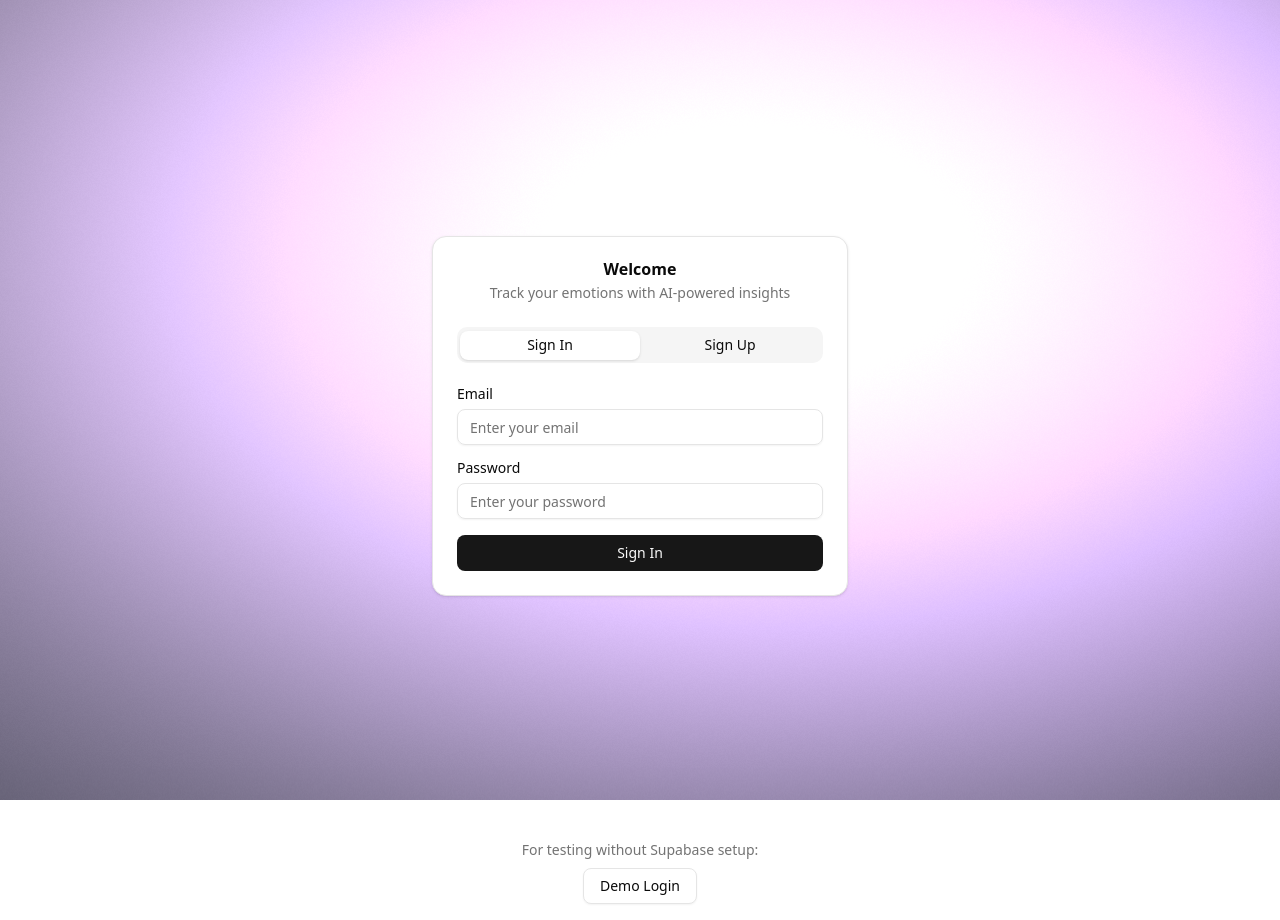
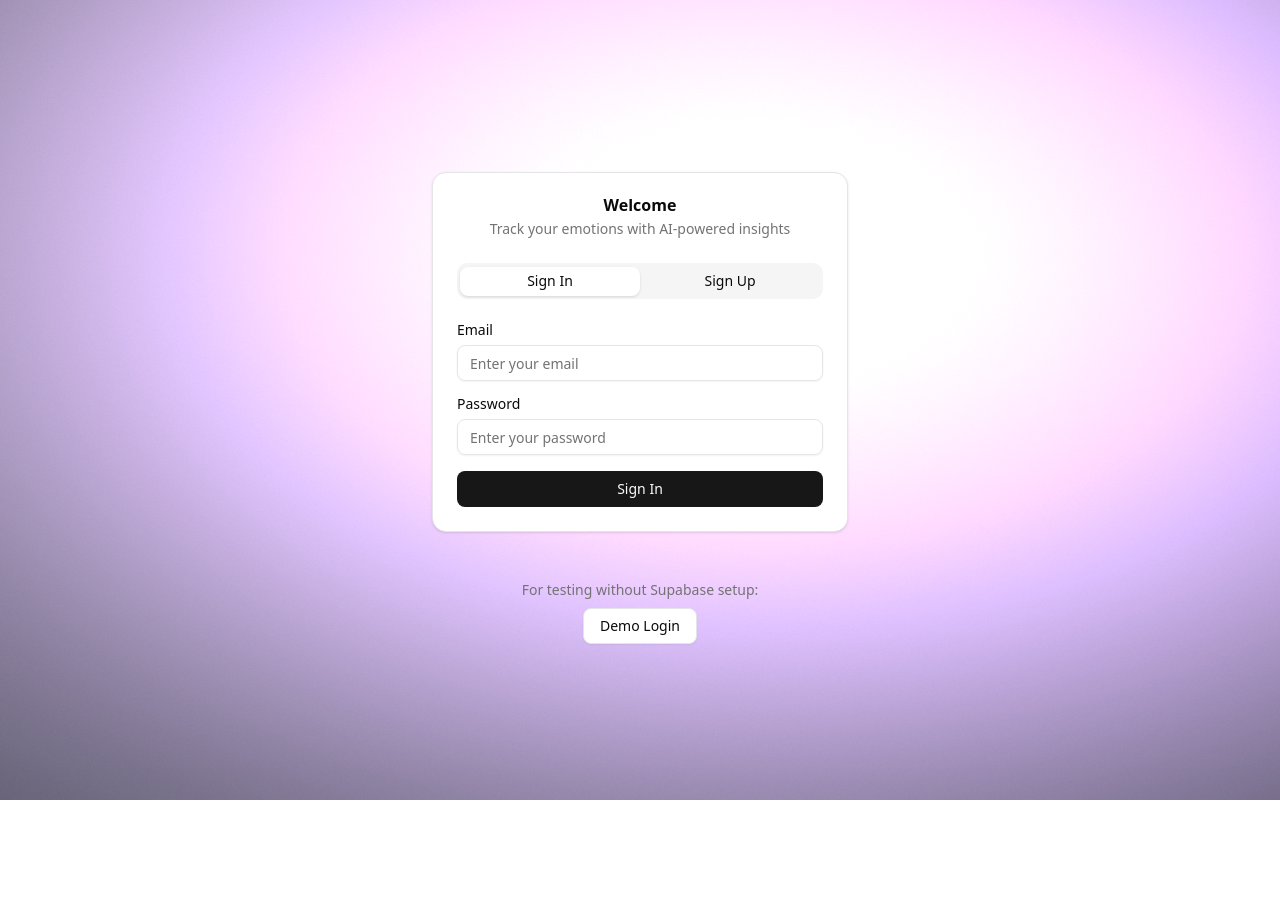
Before and after one commit to mclenny22/moodapp_main, a Next.js app: page / in a window 1280 px wide. After the commit the page ends 800 px from the top, so only its background shows below. Built offline with nearby package versions, Linux system fonts and the light colour scheme; no server answers.

Commit message:
demo mode available again

```diff
--- a/src/app/page.tsx
+++ b/src/app/page.tsx
@@ -27,12 +27,13 @@ export default function Home() {
 
   if (!user) {
     return (
-      <div className="min-h-screen flex items-center justify-center p-4">
-        <div className="w-full max-w-md space-y-6">
+      <div className="min-h-screen flex flex-col items-center justify-center p-4">
+        <div className="w-full max-w-md">
           <SignInForm />
+        </div>
 
         {/* Demo Login for Testing */}
-          <div className="text-center">
+        <div className="text-center mt-8">
           <div className="text-sm text-muted-foreground mb-2">
             For testing without Supabase setup:
           </div>
@@ -46,7 +47,6 @@ export default function Home() {
           >
             Demo Login
           </Button>
-          </div>
         </div>
       </div>
     )
--- a/src/components/auth/settings.tsx
+++ b/src/components/auth/settings.tsx
@@ -16,7 +16,13 @@ export function Settings() {
   }
 
   const handleSignOut = async () => {
-    await signOut()
+    try {
+      console.log('Signing out...')
+      await signOut()
+      console.log('Sign out completed')
+    } catch (error) {
+      console.error('Sign out error:', error)
+    }
   }
 
   // Get user's name from metadata or fallback to email
--- a/src/components/auth/sign-in-form.tsx
+++ b/src/components/auth/sign-in-form.tsx
@@ -92,7 +92,7 @@ export function SignInForm() {
   }
 
   return (
-    <div className="relative min-h-screen flex items-center justify-center p-4">
+    <div className="relative flex items-center justify-center p-4">
       <MoodBackground />
       <Card className="w-full max-w-md relative z-10">
         <CardHeader className="text-center">
```
Lines whose indentation alone changed are shown as unchanged.
